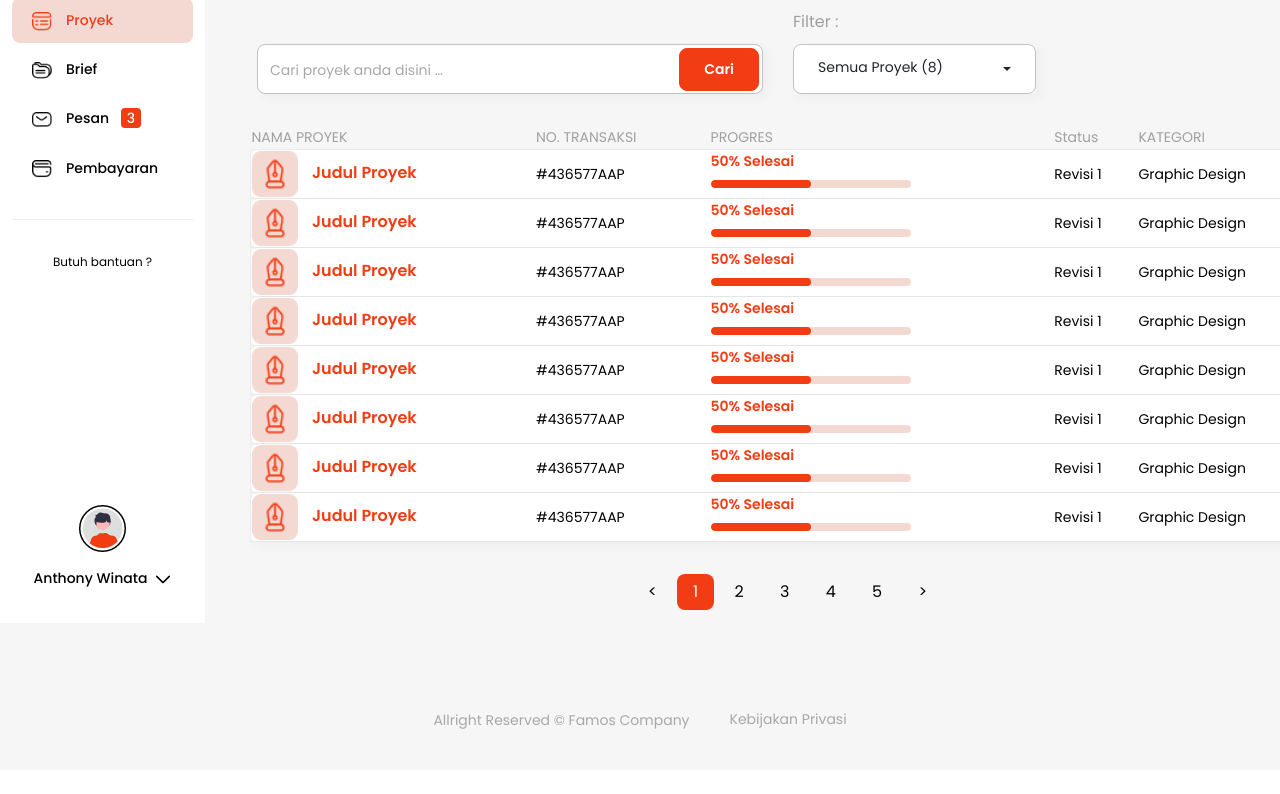
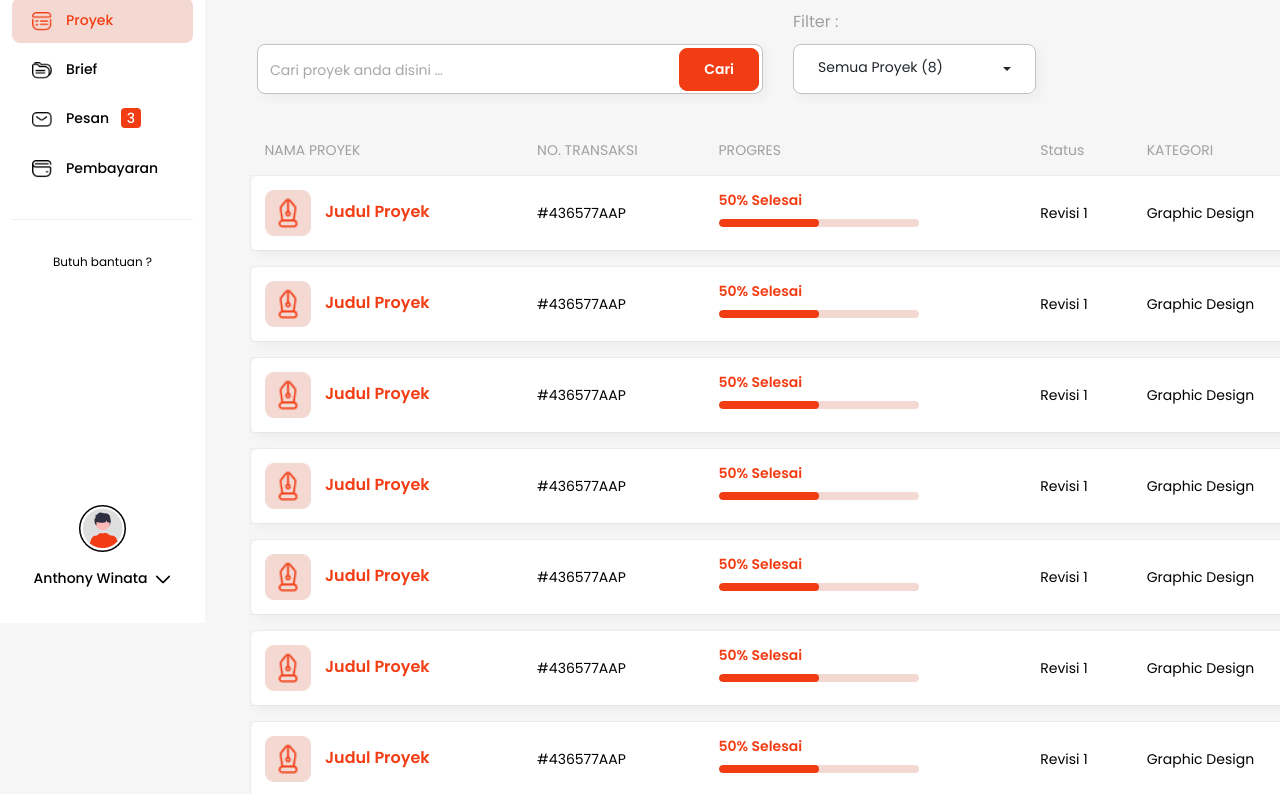
Before and after one commit to nurmansyahF/famos-client, a plain HTML site: page proyek.html in a window 1280 px wide. Shown: the part 177-971 px from the top of the page. Before the commit the page ends 947 px from the top, so only its background shows below. Drawn offline with Linux system fonts and the light colour scheme.

Commit message:
Update table
Update table

```diff
--- a/proyek.html
+++ b/proyek.html
@@ -188,6 +188,7 @@
                       <td>Revisi 1</td>
                       <td>Graphic Design</td>
                     </tr>
+                    <tr class="spacer"></tr>
                     <tr>
                       <td>
                         <div class="prjct-name">
@@ -206,6 +207,7 @@
                       <td>Revisi 1</td>
                       <td>Graphic Design</td>
                     </tr>
+                    <tr class="spacer"></tr>
                     <tr>
                       <td>
                         <div class="prjct-name">
@@ -224,6 +226,7 @@
                       <td>Revisi 1</td>
                       <td>Graphic Design</td>
                     </tr>
+                    <tr class="spacer"></tr>
                     <tr>
                       <td>
                         <div class="prjct-name">
@@ -242,6 +245,7 @@
                       <td>Revisi 1</td>
                       <td>Graphic Design</td>
                     </tr>
+                    <tr class="spacer"></tr>
                     <tr>
                       <td>
                         <div class="prjct-name">
@@ -260,6 +264,7 @@
                       <td>Revisi 1</td>
                       <td>Graphic Design</td>
                     </tr>
+                    <tr class="spacer"></tr>
                     <tr>
                       <td>
                         <div class="prjct-name">
@@ -278,6 +283,7 @@
                       <td>Revisi 1</td>
                       <td>Graphic Design</td>
                     </tr>
+                    <tr class="spacer"></tr>
                     <tr>
                       <td>
                         <div class="prjct-name">
@@ -296,6 +302,7 @@
                       <td>Revisi 1</td>
                       <td>Graphic Design</td>
                     </tr>
+                    <tr class="spacer"></tr>
                     <tr>
                       <td>
                         <div class="prjct-name">
--- a/styles/main.css
+++ b/styles/main.css
@@ -1006,7 +1006,7 @@ hr.line { margin: 0 38px; }
 
 .proyek-list_table table { width: 100%; margin-bottom: 32px; }
 
-.proyek-list_table table th { font-weight: 400; color: #A0A0A0; font-size: 14px; line-height: 1.5em; }
+.proyek-list_table table th { font-weight: 400; color: #A0A0A0; font-size: 14px; line-height: 1.5em; padding: 14px; }
 
 .proyek-list_table table .prjct-name { font-weight: 600; font-size: 16px; line-height: 1.5em; }
 
@@ -1038,7 +1038,7 @@ hr.line { margin: 0 38px; }
 
 .proyek-list_table table tbody tr:hover { cursor: pointer; border-color: #F23C13; }
 
-.proyek-list_table table tbody td { font-size: 14px; line-height: 1.5em; border-top: 1px solid #EDEDED; border-bottom: 1px solid #EDEDED; }
+.proyek-list_table table tbody td { padding: 14px; font-size: 14px; line-height: 1.5em; border-top: 1px solid #EDEDED; border-bottom: 1px solid #EDEDED; }
 
 .proyek-list_table table tbody td:first-child { border-radius: 8px 0 0 8px; border-left: 1px solid #EDEDED; }
 
```
Also changed, not shown: 1 other file.
